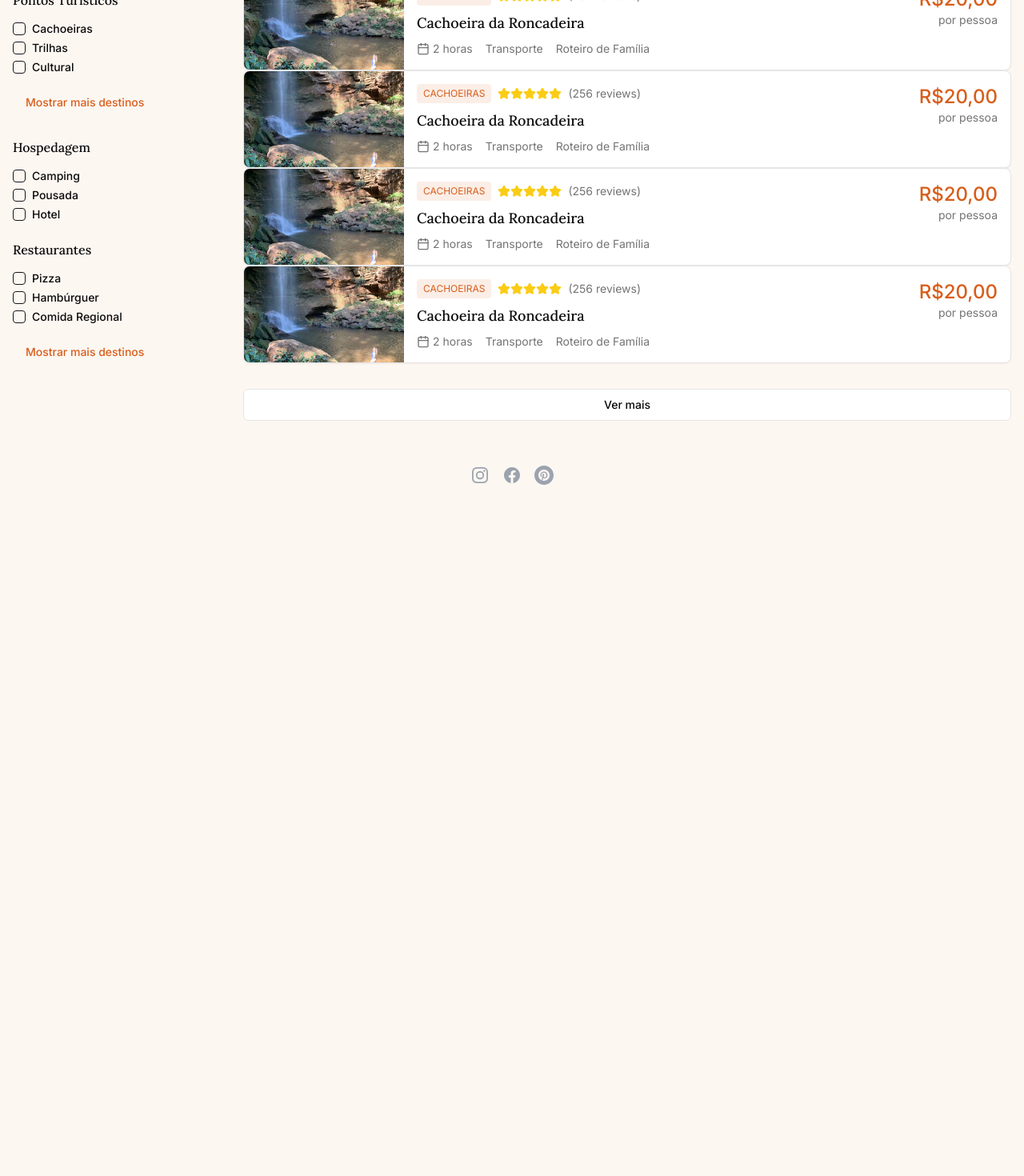
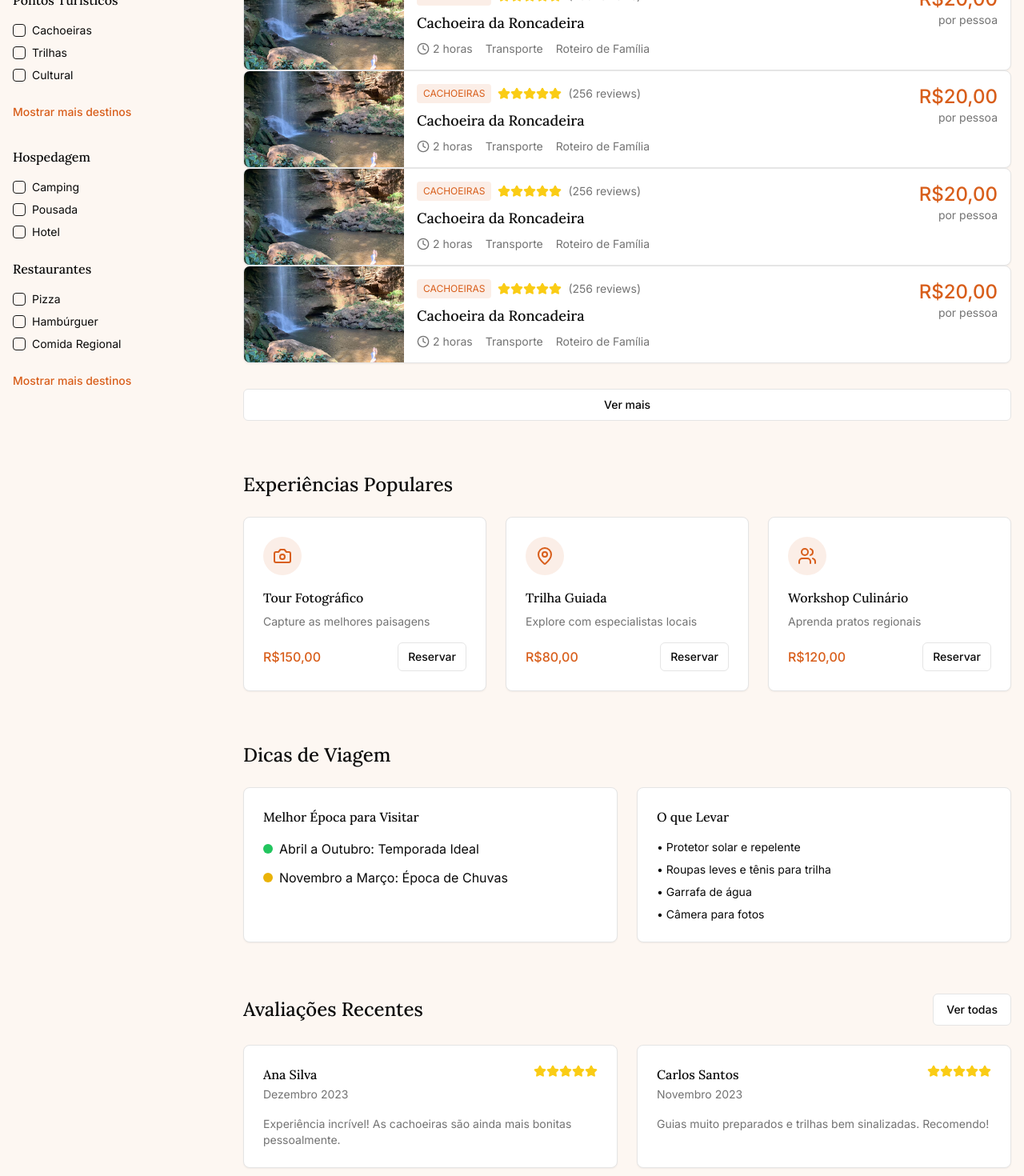
Before and after one commit to Nathan-Santana/trilhas-da-arara, a Next.js app: page /menuLocais in a window 1280 px wide. Shown: the part 400-1870 px from the top of the page at 80% size. Before the commit the page ends 1030 px from the top, so only its background shows below. Built offline with nearby package versions, Linux system fonts and the light colour scheme.

Commit message:
continuação do menu locais

```diff
--- a/src/app/menuLocais/page.tsx
+++ b/src/app/menuLocais/page.tsx
@@ -1,4 +1,4 @@
-import { Calendar, Star } from 'lucide-react'
+import { Calendar, Star, MapPin, Clock, Users, Camera } from 'lucide-react'
 import { Button } from "@/components/ui/button"
 import { Card } from "@/components/ui/card"
 import { Checkbox } from "@/components/ui/checkbox"
@@ -15,11 +15,12 @@ import Link from "next/link"
 export default function ResultadosPage() {
   return (
     <div className="container mx-auto px-4 py-8">
-      <div className="flex gap-8">
-        {/* Sidebar com filtros */}
+
+      <div className="flex gap-8 mb-16">
+
         <div className="w-64 flex-shrink-0">
           <div className="space-y-6">
-            {/* Disponibilidade */}
+
             <div className="space-y-4">
               <h3 className="font-medium">Disponibilidade:</h3>
               <div className="space-y-2">
@@ -43,117 +44,72 @@ export default function ResultadosPage() {
               </Button>
             </div>
 
-            {/* Pontos Turísticos */}
+
             <div className="space-y-4">
               <h3 className="font-medium">Pontos Turísticos</h3>
               <div className="space-y-2">
                 <div className="flex items-center space-x-2">
                   <Checkbox id="cachoeiras" />
-                  <label
-                    htmlFor="cachoeiras"
-                    className="text-sm font-medium leading-none peer-disabled:cursor-not-allowed peer-disabled:opacity-70"
-                  >
-                    Cachoeiras
-                  </label>
+                  <label htmlFor="cachoeiras" className="text-sm">Cachoeiras</label>
                 </div>
                 <div className="flex items-center space-x-2">
                   <Checkbox id="trilhas" />
-                  <label
-                    htmlFor="trilhas"
-                    className="text-sm font-medium leading-none peer-disabled:cursor-not-allowed peer-disabled:opacity-70"
-                  >
-                    Trilhas
-                  </label>
+                  <label htmlFor="trilhas" className="text-sm">Trilhas</label>
                 </div>
                 <div className="flex items-center space-x-2">
                   <Checkbox id="cultural" />
-                  <label
-                    htmlFor="cultural"
-                    className="text-sm font-medium leading-none peer-disabled:cursor-not-allowed peer-disabled:opacity-70"
-                  >
-                    Cultural
-                  </label>
+                  <label htmlFor="cultural" className="text-sm">Cultural</label>
                 </div>
               </div>
-              <Button variant="link" className="text-[#D85E1B] hover:text-[#C24E0F]">
+              <Button variant="link" className="text-[#D85E1B] hover:text-[#C24E0F] p-0">
                 Mostrar mais destinos
               </Button>
             </div>
 
-            {/* Hospedagem */}
+
             <div className="space-y-4">
               <h3 className="font-medium">Hospedagem</h3>
               <div className="space-y-2">
                 <div className="flex items-center space-x-2">
                   <Checkbox id="camping" />
-                  <label
-                    htmlFor="camping"
-                    className="text-sm font-medium leading-none peer-disabled:cursor-not-allowed peer-disabled:opacity-70"
-                  >
-                    Camping
-                  </label>
+                  <label htmlFor="camping" className="text-sm">Camping</label>
                 </div>
                 <div className="flex items-center space-x-2">
                   <Checkbox id="pousada" />
-                  <label
-                    htmlFor="pousada"
-                    className="text-sm font-medium leading-none peer-disabled:cursor-not-allowed peer-disabled:opacity-70"
-                  >
-                    Pousada
-                  </label>
+                  <label htmlFor="pousada" className="text-sm">Pousada</label>
                 </div>
                 <div className="flex items-center space-x-2">
                   <Checkbox id="hotel" />
-                  <label
-                    htmlFor="hotel"
-                    className="text-sm font-medium leading-none peer-disabled:cursor-not-allowed peer-disabled:opacity-70"
-                  >
-                    Hotel
-                  </label>
+                  <label htmlFor="hotel" className="text-sm">Hotel</label>
                 </div>
               </div>
             </div>
 
-            {/* Restaurantes */}
+
             <div className="space-y-4">
               <h3 className="font-medium">Restaurantes</h3>
               <div className="space-y-2">
                 <div className="flex items-center space-x-2">
                   <Checkbox id="pizza" />
-                  <label
-                    htmlFor="pizza"
-                    className="text-sm font-medium leading-none peer-disabled:cursor-not-allowed peer-disabled:opacity-70"
-                  >
-                    Pizza
-                  </label>
+                  <label htmlFor="pizza" className="text-sm">Pizza</label>
                 </div>
                 <div className="flex items-center space-x-2">
                   <Checkbox id="hamburguer" />
-                  <label
-                    htmlFor="hamburguer"
-                    className="text-sm font-medium leading-none peer-disabled:cursor-not-allowed peer-disabled:opacity-70"
-                  >
-                    Hambúrguer
-                  </label>
+                  <label htmlFor="hamburguer" className="text-sm">Hambúrguer</label>
                 </div>
                 <div className="flex items-center space-x-2">
                   <Checkbox id="regional" />
-                  <label
-                    htmlFor="regional"
-                    className="text-sm font-medium leading-none peer-disabled:cursor-not-allowed peer-disabled:opacity-70"
-                  >
-                    Comida Regional
-                  </label>
+                  <label htmlFor="regional" className="text-sm">Comida Regional</label>
                 </div>
               </div>
-              <Button variant="link" className="text-[#D85E1B] hover:text-[#C24E0F]">
+              <Button variant="link" className="text-[#D85E1B] hover:text-[#C24E0F] p-0">
                 Mostrar mais destinos
               </Button>
             </div>
           </div>
         </div>
 
-        {/* Área principal de resultados */}
+
         <div className="flex-1">
           <div className="flex justify-between items-center mb-6">
             <h1 className="text-2xl font-medium">Coisas para fazer em Taquaruçu</h1>
@@ -170,14 +126,14 @@ export default function ResultadosPage() {
             </Select>
           </div>
 
+
           <div className="space-y-4">
-            {/* Card de resultado */}
             {Array.from({ length: 5 }).map((_, index) => (
               <Link href={`/destino/${index + 1}`} key={index}>
                 <Card className="flex overflow-hidden hover:shadow-lg transition-shadow">
                   <Image
                     src="/roncadeira.png"
-                    alt="Local"
+                    alt="Cachoeira da Roncadeira"
                     width={200}
                     height={150}
                     className="object-cover"
@@ -206,7 +162,7 @@ export default function ResultadosPage() {
                         </h3>
                         <div className="flex items-center gap-4 text-sm text-muted-foreground">
                           <div className="flex items-center gap-1">
-                            <Calendar className="w-4 h-4" />
+                            <Clock className="w-4 h-4" />
                             2 horas
                           </div>
                           <span>Transporte</span>
@@ -228,12 +184,147 @@ export default function ResultadosPage() {
             ))}
           </div>
 
-          <Button
-            variant="outline"
-            className="w-full mt-8"
-          >
+          <Button variant="outline" className="w-full mt-8">
             Ver mais
           </Button>
+
+
+          <section className="mt-16">
+            <h2 className="text-2xl font-medium mb-6">Experiências Populares</h2>
+            <div className="grid grid-cols-1 md:grid-cols-3 gap-6">
+              {[
+                {
+                  title: "Tour Fotográfico",
+                  description: "Capture as melhores paisagens",
+                  icon: <Camera className="w-6 h-6" />,
+                  price: "R$150,00"
+                },
+                {
+                  title: "Trilha Guiada",
+                  description: "Explore com especialistas locais",
+                  icon: <MapPin className="w-6 h-6" />,
+                  price: "R$80,00"
+                },
+                {
+                  title: "Workshop Culinário",
+                  description: "Aprenda pratos regionais",
+                  icon: <Users className="w-6 h-6" />,
+                  price: "R$120,00"
+                }
+              ].map((experience, index) => (
+                <Card key={index} className="p-6">
+                  <div className="w-12 h-12 rounded-full bg-[#D85E1B]/10 flex items-center justify-center text-[#D85E1B] mb-4">
+                    {experience.icon}
+                  </div>
+                  <h3 className="font-medium mb-2">{experience.title}</h3>
+                  <p className="text-sm text-muted-foreground mb-4">{experience.description}</p>
+                  <div className="flex justify-between items-center">
+                    <span className="font-medium text-[#D85E1B]">{experience.price}</span>
+                    <Button variant="outline" size="sm">Reservar</Button>
+                  </div>
+                </Card>
+              ))}
+            </div>
+          </section>
+
+
+          <section className="mt-16">
+            <h2 className="text-2xl font-medium mb-6">Dicas de Viagem</h2>
+            <div className="grid grid-cols-1 md:grid-cols-2 gap-6">
+              <Card className="p-6">
+                <h3 className="font-medium mb-4">Melhor Época para Visitar</h3>
+                <div className="space-y-3">
+                  <div className="flex items-center gap-2">
+                    <div className="w-3 h-3 rounded-full bg-green-500"></div>
+                    <span>Abril a Outubro: Temporada Ideal</span>
+                  </div>
+                  <div className="flex items-center gap-2">
+                    <div className="w-3 h-3 rounded-full bg-yellow-500"></div>
+                    <span>Novembro a Março: Época de Chuvas</span>
+                  </div>
+                </div>
+              </Card>
+              <Card className="p-6">
+                <h3 className="font-medium mb-4">O que Levar</h3>
+                <ul className="space-y-2 text-sm">
+                  <li>• Protetor solar e repelente</li>
+                  <li>• Roupas leves e tênis para trilha</li>
+                  <li>• Garrafa de água</li>
+                  <li>• Câmera para fotos</li>
+                </ul>
+              </Card>
+            </div>
+          </section>
+
+
+          <section className="mt-16">
+            <div className="flex justify-between items-center mb-6">
+              <h2 className="text-2xl font-medium">Avaliações Recentes</h2>
+              <Button variant="outline">Ver todas</Button>
+            </div>
+            <div className="grid grid-cols-1 md:grid-cols-2 gap-6">
+              {[
+                {
+                  name: "Ana Silva",
+                  date: "Dezembro 2023",
+                  rating: 5,
+                  comment: "Experiência incrível! As cachoeiras são ainda mais bonitas pessoalmente."
+                },
+                {
+                  name: "Carlos Santos",
+                  date: "Novembro 2023",
+                  rating: 5,
+                  comment: "Guias muito preparados e trilhas bem sinalizadas. Recomendo!"
+                }
+              ].map((review, index) => (
+                <Card key={index} className="p-6">
+                  <div className="flex justify-between items-start mb-4">
+                    <div>
+                      <h3 className="font-medium">{review.name}</h3>
+                      <span className="text-sm text-muted-foreground">{review.date}</span>
+                    </div>
+                    <div className="flex">
+                      {Array.from({ length: review.rating }).map((_, i) => (
+                        <Star key={i} className="w-4 h-4 text-yellow-400 fill-yellow-400" />
+                      ))}
+                    </div>
+                  </div>
+                  <p className="text-sm text-muted-foreground">{review.comment}</p>
+                </Card>
+              ))}
+            </div>
+          </section>
+
+
+          <section className="mt-16">
+            <h2 className="text-2xl font-medium mb-6">Informações Úteis</h2>
+            <div className="grid grid-cols-1 md:grid-cols-3 gap-6">
+              <Card className="p-6">
+                <h3 className="font-medium mb-4">Como Chegar</h3>
+                <p className="text-sm text-muted-foreground">
+                  Taquaruçu está localizada a 32km de Palmas. Acesso pela rodovia TO-030.
+                </p>
+              </Card>
+              <Card className="p-6">
+                <h3 className="font-medium mb-4">Horário de Funcionamento</h3>
+                <p className="text-sm text-muted-foreground">
+                  Cachoeiras: 8h às 17h
+                  <br />
+                  Restaurantes: 11h às 22h
+                </p>
+              </Card>
+              <Card className="p-6">
+                <h3 className="font-medium mb-4">Contatos Úteis</h3>
+                <p className="text-sm text-muted-foreground">
+                  Emergência: 192
+                  <br />
+                  Bombeiros: 193
+                  <br />
+                  Polícia: 190
+                </p>
+              </Card>
+            </div>
+          </section>
         </div>
       </div>
     </div>
```
Also changed, not shown: 1 other file (tests, documents, lock files or other folders).
